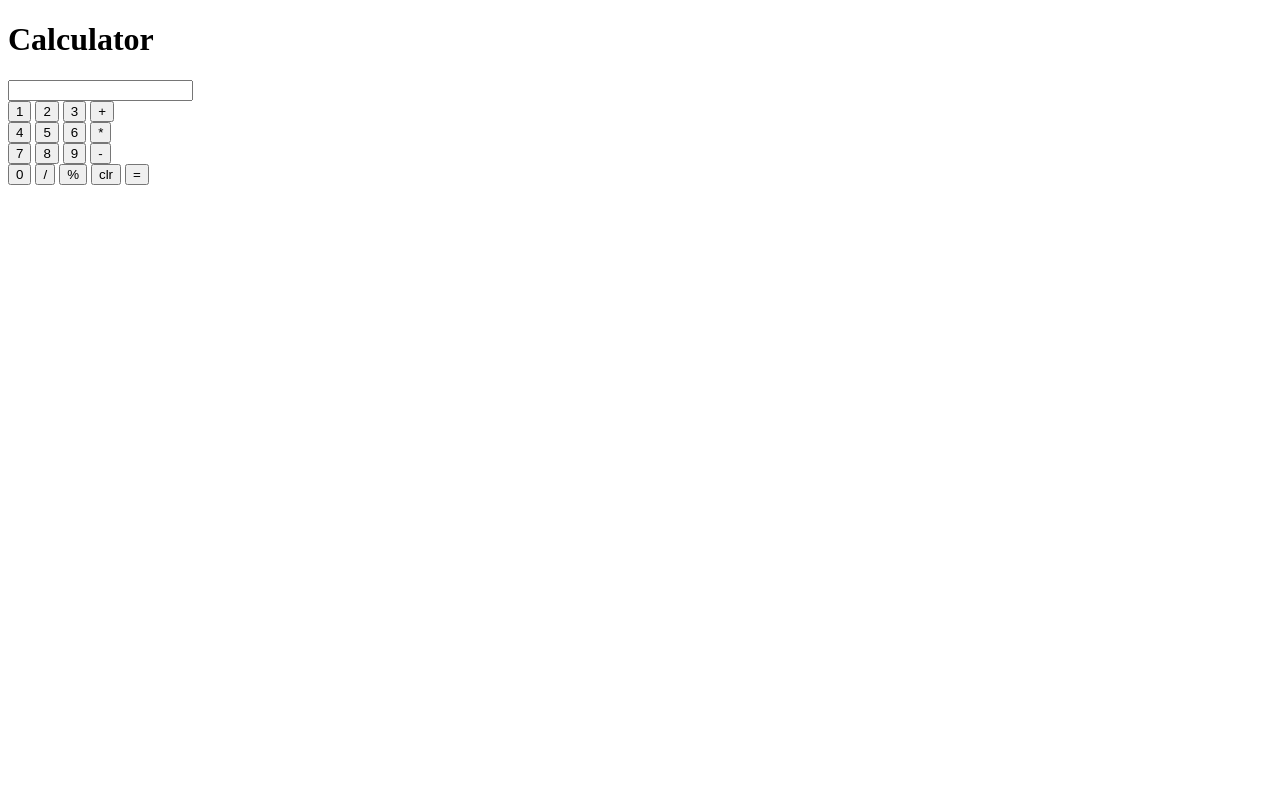
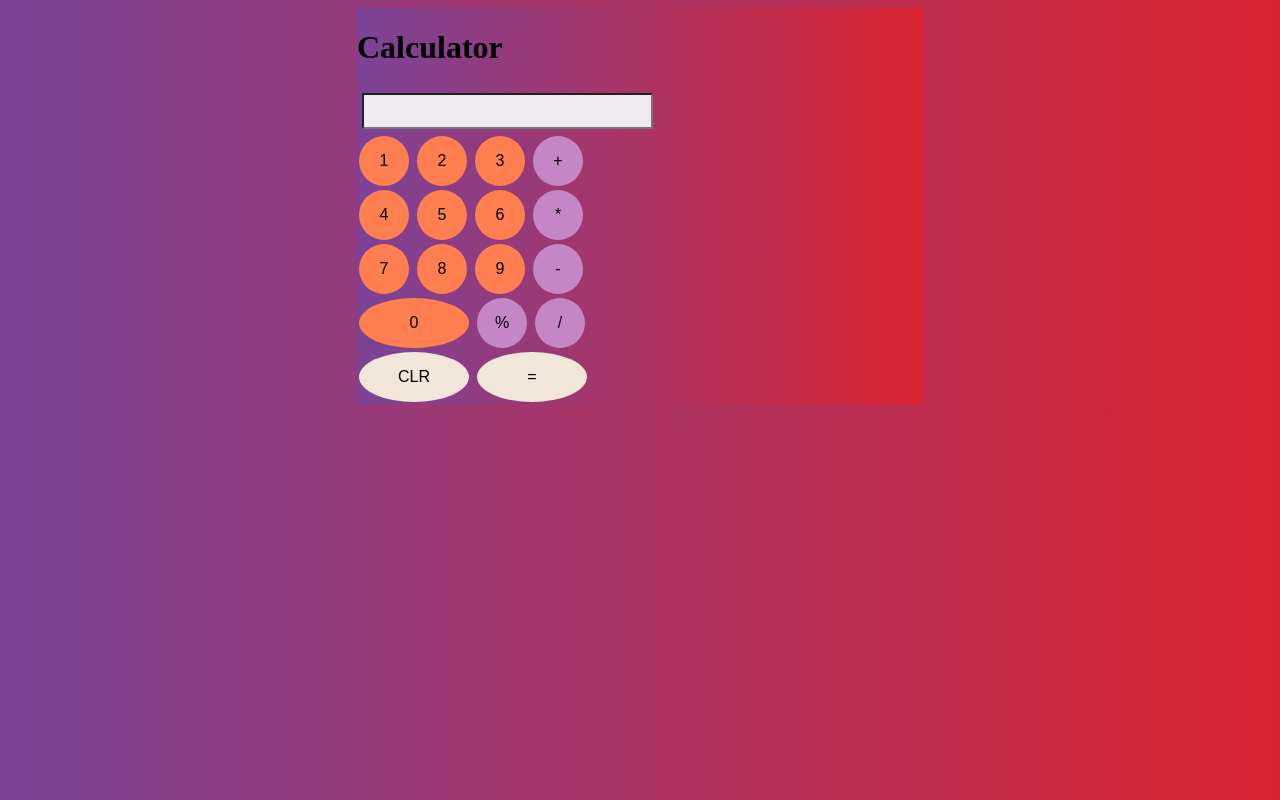
Before and after one commit to radhika7171/Calculator_JavaScript, a website: page index.html in a window 1280 px wide. Drawn offline with Linux system fonts and the light colour scheme.

Commit message:
added styling

```diff
--- a/index.html
+++ b/index.html
@@ -6,38 +6,44 @@
   </head>
   <body>
     <h1>Calculator</h1>
-    <input type="text" id="inputBox" />
     <div class="flex-container">
+
+    <div>
+    <input type="text" size="30 px" class = "display" id="inputBox" >
+    </div>
+
       <div>
-        <input type="button" id="button 1" class ="operand" value="1">
-        <input type="button" id="button 2" class = "operand" value="2">
-        <input type="button" id="button 3" class = "operand" value="3">
-        <input type="button" id="button add" class = "operator" value="+">
+        <input type="button" id="button 1" class ="common-button-class operand" value="1">
+        <input type="button" id="button 2" class = "common-button-class operand" value="2">
+        <input type="button" id="button 3" class = "common-button-class operand" value="3">
+        <input type="button" id="button add" class = "common-button-class operator" value="+">
       </div>
 
     <div>
-        <input type="button" id="button 4" class ="operand" value="4">
-        <input type="button" id="button 5" class ="operand" value="5">
-        <input type="button" id="button 6" class ="operand" value="6">
-        <input type="button" id="button mul" class = "operator" value="*">
+        <input type="button" id="button 4" class ="common-button-class operand" value="4">
+        <input type="button" id="button 5" class ="common-button-class operand" value="5">
+        <input type="button" id="button 6" class ="common-button-class operand" value="6">
+        <input type="button" id="button mul" class = "common-button-class operator" value="*">
     </div>
 
     <div>
-        <input type="button" id="button 7" class ="operand" value="7">
-        <input type="button" id="button 8" class ="operand" value="8">
-        <input type="button" id="button 9" class ="operand" value="9">
-        <input type="button" id="button sub" class = "operator" value="-">
+        <input type="button" id="button 7" class ="common-button-class operand" value="7">
+        <input type="button" id="button 8" class ="common-button-class operand" value="8">
+        <input type="button" id="button 9" class ="common-button-class operand" value="9">
+        <input type="button" id="button sub" class = "common-button-class operator" value="-">
     </div>
 
     <div>
-        <input type="button" id="button 0" class ="operand" value="0">
-        <input type="button" id="button div" class ="operator" value="/">
-        <input type="button" id="button mod" class ="operator" value="%">
+        <input type="button" id="button 0" class ="specialButton common-button-class operand" value="0">
+        <input type="button" id="button mod" class ="common-button-class operator" value="%">
+        <input type="button" id="button div" class ="common-button-class operator" value="/">
+    </div>
 
-        <input type="button" id="clear" class ="clear" value="clr">
+    <div>
+      <input type="button" id="clear" class ="specialButton common-button-class clear" value="CLR">
+      <input type="button" id="equalTo" class ="specialButton common-button-class equal" value="=">
+    </div>
 
-        <input type="button" id="equalTo" class ="equal" value="=">
-      </div>
     </div>
   </body>
 </html>
--- a/index.js
+++ b/index.js
@@ -1,6 +1,6 @@
-var operand1;
-var operand2;
-let operator;
+let operand1 = null;
+let operand2 = null;
+let operator = null;
 
 window.onload = () => {
   var operandElements = document.getElementsByClassName("operand");
@@ -23,6 +23,9 @@ function addOperandEventListeners(collection) {
         inputBox.value += event.target.value;
         operand1 = parseInt(inputBox.value);
       } else {
+        if (Number.isNaN(parseInt(inputBox.value))) {
+          inputBox.value = "";
+        }
         inputBox.value += event.target.value;
         operand2 = parseInt(inputBox.value);
       }
@@ -35,13 +38,11 @@ function addOperatorEventListeners(collection) {
     element.addEventListener("click", (event) => {
       operator = event.target.value;
       inputBox.value = operator;
-      inputBox.value = "";
     });
   }
 }
 
 function addClearEventListener(clearElement) {
-  console.log("clear =>", clearElement);
   clearElement.addEventListener("click", (event) => {
     operand1 = null;
     operand2 = null;
@@ -52,10 +53,14 @@ function addClearEventListener(clearElement) {
 
 function addEqualToEventListener(equalToElement) {
   equalToElement.addEventListener("click", (event) => {
+    console.log("op1", operand1);
+    console.log("op2 =>", operand2);
+    console.log("oper =>", operator);
+    console.log("condition", !operand1 || !operand2 || !operand2);
     if (!operand1 || !operator || !operand2) {
       alert("Not a valid operation!");
     } else {
-      inputBox.value = (function () {
+      result = (function () {
         switch (operator) {
           case "+":
             return operand1 + operand2;
@@ -65,8 +70,15 @@ function addEqualToEventListener(equalToElement) {
             return operand1 * operand2;
           case "/":
             return operand1 / operand2;
+          case "%":
+            return operand1 % operand2;
         }
       })();
+      inputBox.value = result;
+      operand1 = result;
+      operator = null;
+      operand2 = null;
+      console.log("result", result);
     }
   });
 }
--- a/styles.css
+++ b/styles.css
@@ -1,3 +1,60 @@
-.test {
-  color: red;
+html,
+body {
+  display: grid;
+  justify-content: center;
+  background: linear-gradient(to right, #7b4397, #dc2430);
 }
+
+.common-button-class {
+  height: 50px;
+  width: 50px;
+  border-radius: 50%;
+  font-size: 16px;
+  text-align: center;
+  margin: 2px;
+  border: gray;
+}
+#inputBox:hover {
+  background-color: rgb(252, 213, 219);
+}
+
+#inputBox {
+  width: 50%;
+  height: 100%;
+  margin: 5px;
+  background-color: rgb(240, 235, 240);
+  text-shadow: snow;
+  font-size: 25px;
+  font-family: -apple-system, BlinkMacSystemFont, "Segoe UI", Roboto, Oxygen,
+    Ubuntu, Cantarell, "Open Sans", "Helvetica Neue", sans-serif;
+  text-align: right;
+}
+
+.specialButton {
+  border-radius: 50%;
+  width: 110px;
+  background: rgb(241, 231, 216);
+}
+
+.operand {
+  background: coral;
+}
+
+.operand:hover {
+  background-color: rgb(126, 75, 8);
+  color: antiquewhite;
+}
+
+.operator {
+  background: rgb(196, 134, 196);
+}
+
+.operator:hover {
+  background-color: rgb(73, 68, 68);
+  color: antiquewhite;
+}
+
+.specialButton:hover {
+  background-color: rgb(83, 119, 119);
+  color: whitesmoke;
+}
```
